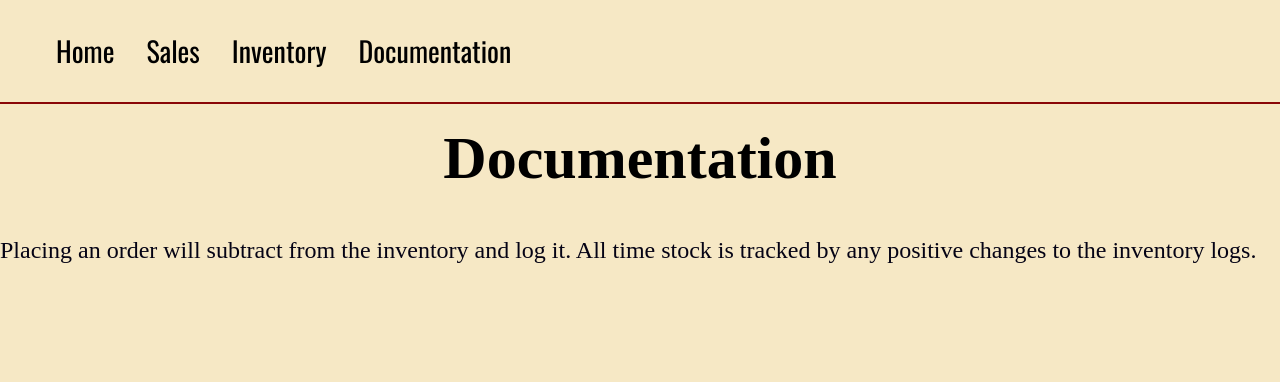
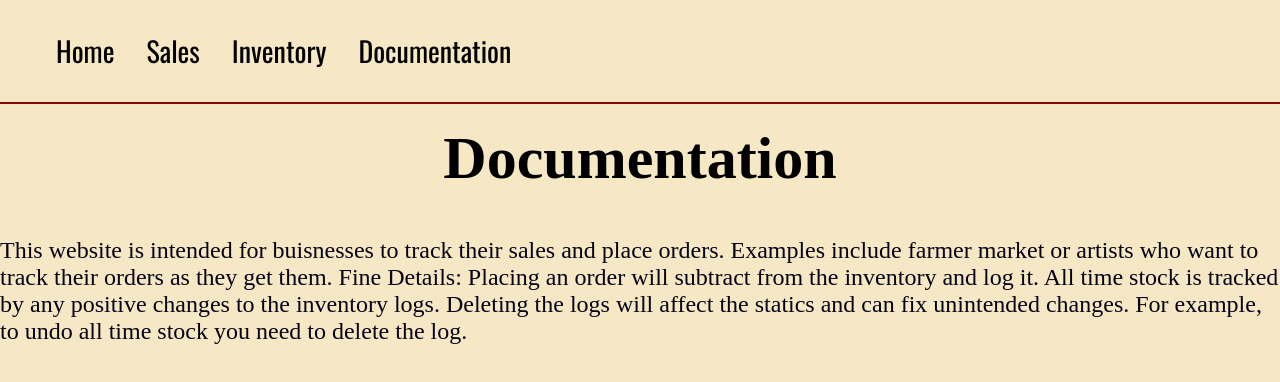
Before and after one commit to Kaelynsyang/Business-Tracker, a React (Vite) app in the folder frontend/: page /documentation in a window 1280 px wide. Shown: the top 382 px of the page. Built offline with nearby package versions, Linux system fonts and the light colour scheme; a web font is replaced by a local one.

Commit message:
updated documentation

```diff
--- a/frontend/src/pages/documentation.jsx
+++ b/frontend/src/pages/documentation.jsx
@@ -6,8 +6,11 @@ function DocumentationPage() {
         <div>
             <h1>Documentation</h1>
             <p>
-                Placing an order will subtract from the inventory and log it. All time stock is
-                tracked by any positive changes to the inventory logs.
+                This website is intended for buisnesses to track their sales and place orders. Examples include
+                farmer market or artists who want to track their orders as they get them.
+                Fine Details: Placing an order will subtract from the inventory and log it. All time stock is
+                tracked by any positive changes to the inventory logs. Deleting the logs will affect the statics
+                and can fix unintended changes. For example, to undo all time stock you need to delete the log.
             </p>
         </div>
     )
```
Also changed, not shown: 1 other file (tests, documents, lock files or other folders).
